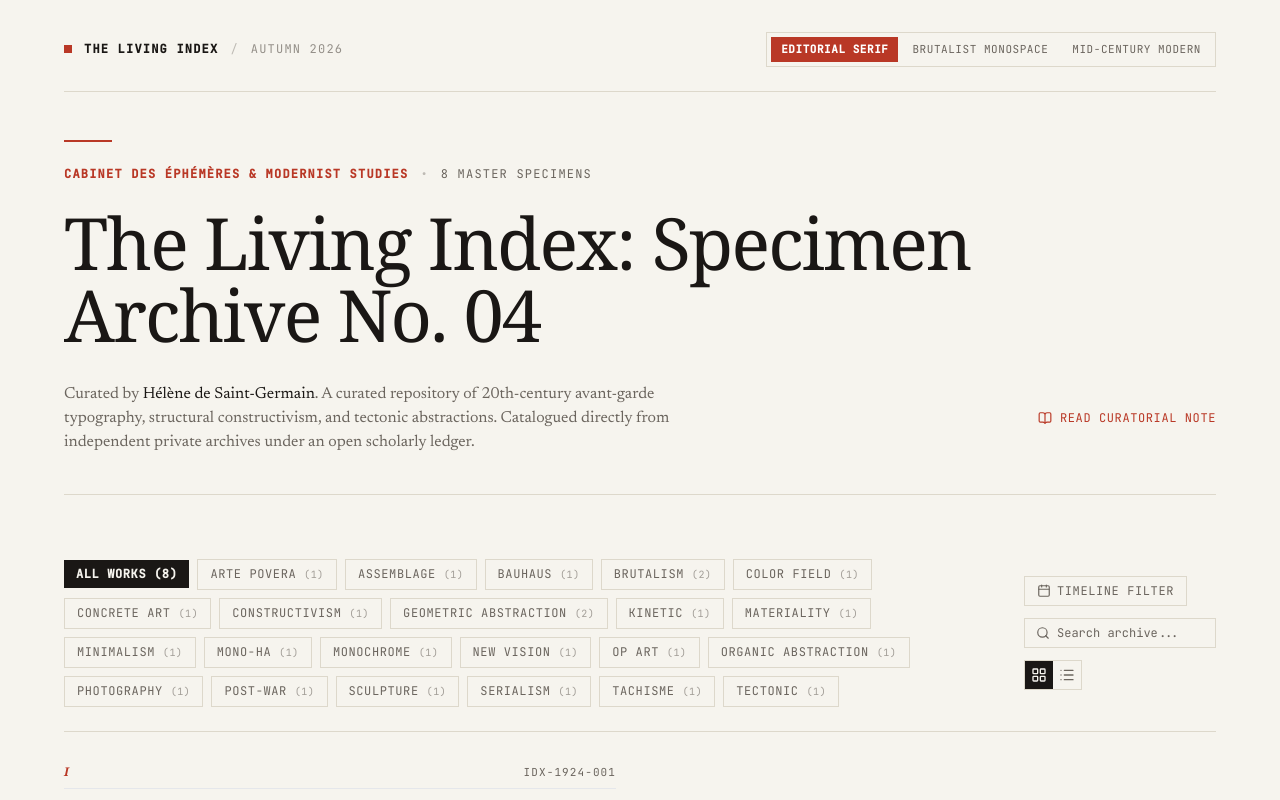
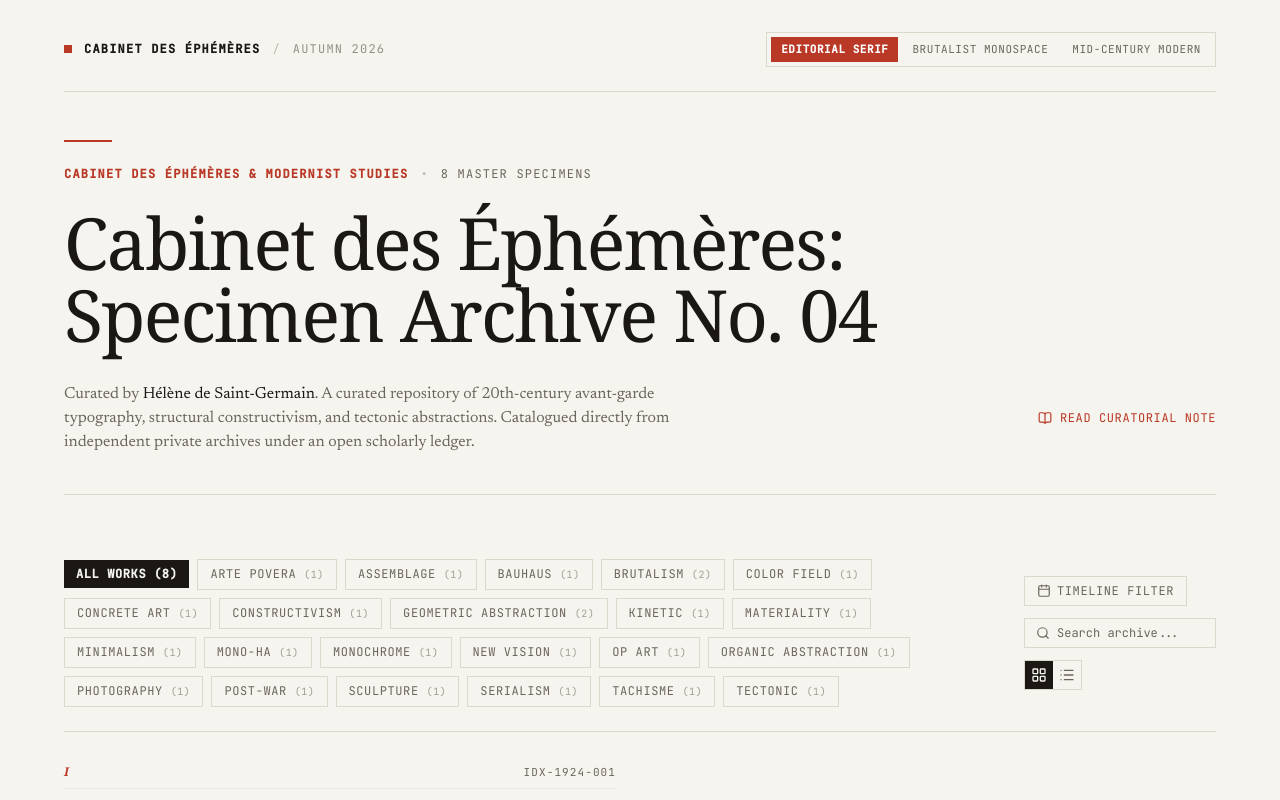
Before and after one commit to Annyxtopheles/the-living-index, a Next.js app: page / in a window 1280 px wide. Shown: the top 800 px of the page. Built offline with nearby package versions, Linux system fonts and the light colour scheme; a web font is replaced by a local one.

Commit message:
chore: rebrand to Cabinet des Éphémères (cabinet-ephemere)

```diff
--- a/package.json
+++ b/package.json
@@ -1,5 +1,5 @@
 {
-  "name": "the-living-index",
+  "name": "cabinet-ephemere",
   "version": "1.0.0",
   "description": "",
   "main": "index.js",
--- a/src/app/layout.tsx
+++ b/src/app/layout.tsx
@@ -2,7 +2,7 @@ import type { Metadata } from "next";
 import "./globals.css";
 
 export const metadata: Metadata = {
-  title: "The Living Index — Museum-Grade Archival Framework",
+  title: "Cabinet des Éphémères — Museum-Grade Archival Framework",
   description: "A serverless, zero-maintenance digital collection framework for independent collectors and curators, driven by a version-controlled Git database.",
 };
 
--- a/src/config/collection.json
+++ b/src/config/collection.json
@@ -1,13 +1,13 @@
 {
   "collectionMetadata": {
-    "name": "The Living Index: Specimen Archive No. 04",
+    "name": "Cabinet des Éphémères: Specimen Archive No. 04",
     "curator": "Hélène de Saint-Germain",
     "institution": "Cabinet des Éphémères & Modernist Studies",
     "description": "A curated repository of 20th-century avant-garde typography, structural constructivism, and tectonic abstractions. Catalogued directly from independent private archives under an open scholarly ledger.",
     "curatorialStatement": "Every archival specimen preserved herein represents a deliberate departure from decorative historicism towards raw tectonic autonomy. We present these objects without theatrical ornament, honoring their physical medium, scale, and provenance.",
     "aestheticType": "editorial-serif",
     "editionDate": "Autumn 2026",
-    "githubRepoUrl": "https://github.com/the-living-index/archive-specimens"
+    "githubRepoUrl": "https://github.com/Annyxtopheles/the-living-index"
   },
   "themingTokens": {
     "typography": {
```
Also changed, not shown: 1 other file (tests, documents, lock files or other folders).
